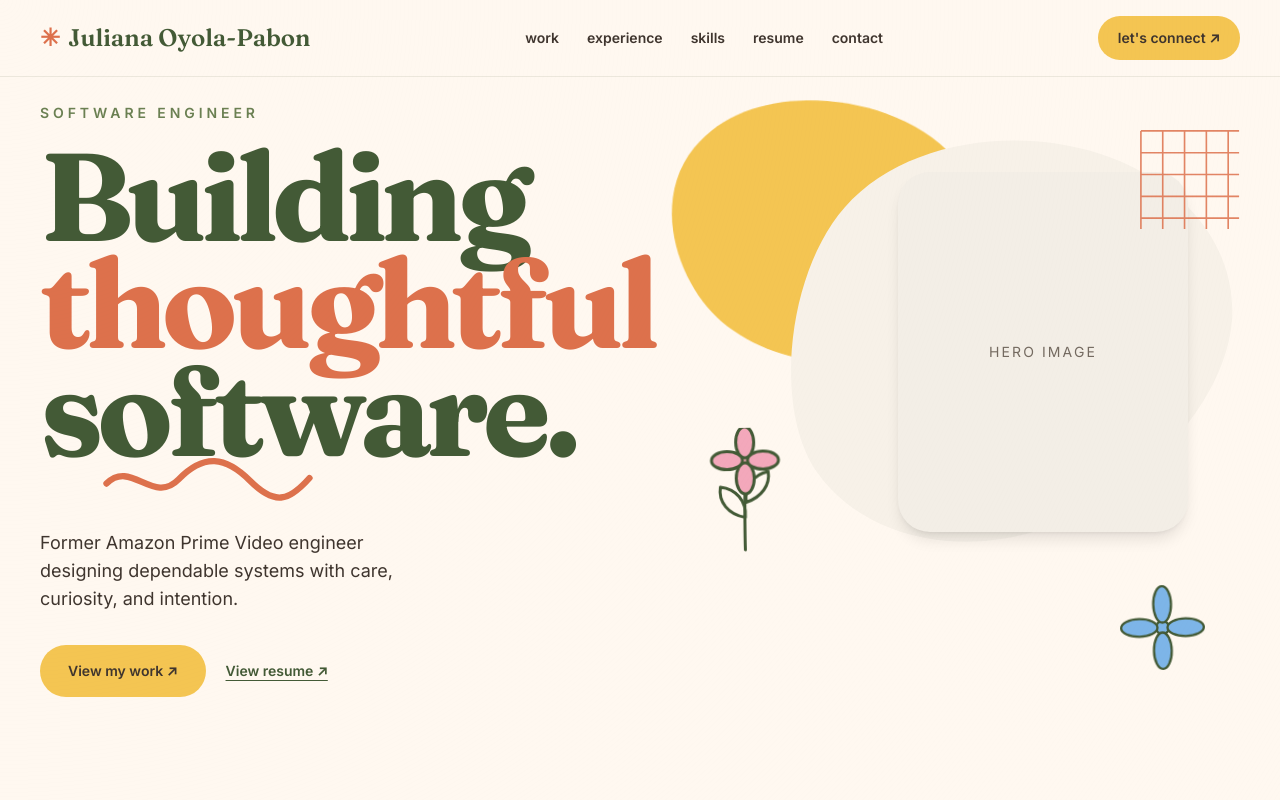
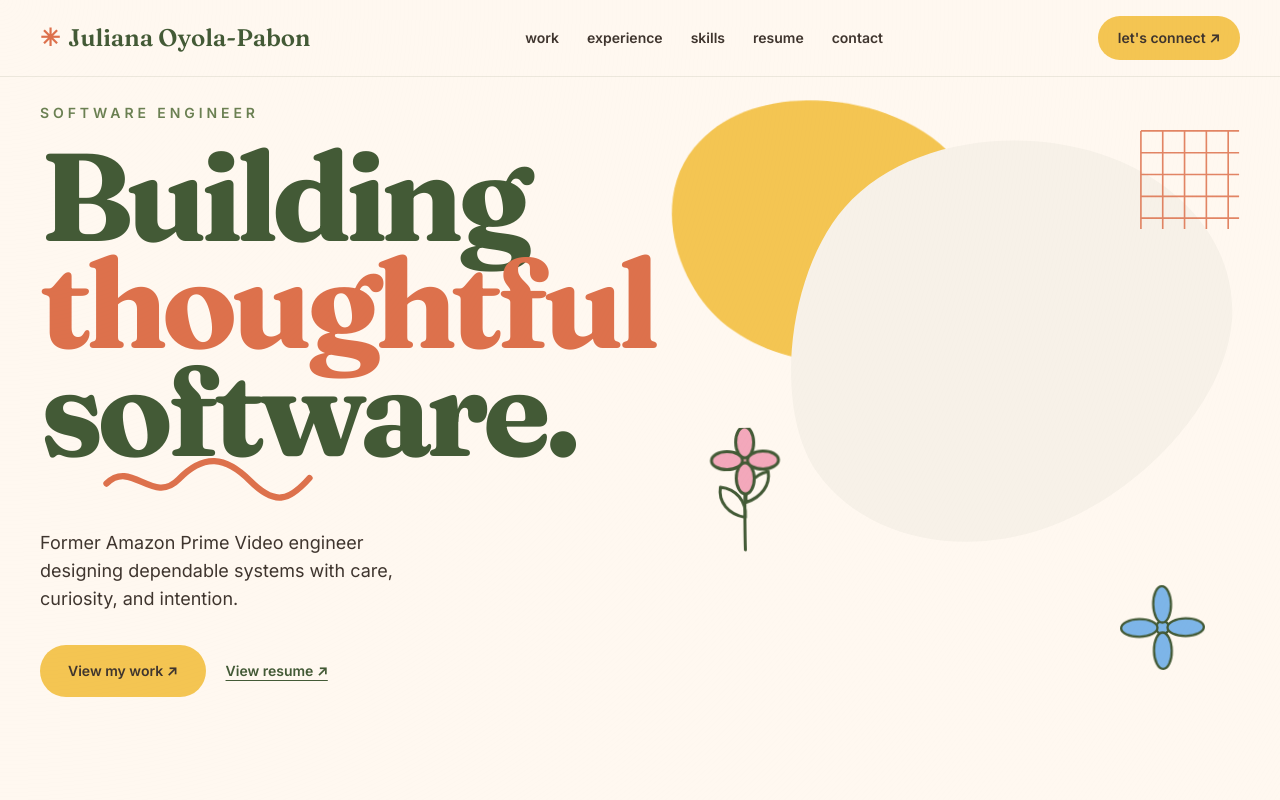
Before and after one commit to julsoyola/juliana-portfolio, a Next.js app: page / in a window 1280 px wide. Shown: the top 800 px of the page. Built offline with nearby package versions, Linux system fonts and the light colour scheme.

Commit message:
Refine hero placeholder

```diff
--- a/components/Hero.tsx
+++ b/components/Hero.tsx
@@ -70,10 +70,14 @@
             className="absolute right-[-40px] top-8 w-[360px] sm:right-0 sm:w-[460px]"
           />
 
-          <div className="absolute right-[18px] top-[72px] flex h-[285px] w-[230px] items-center justify-center rounded-[32px] bg-[#F3EEE6] text-center shadow-lg sm:right-[52px] sm:top-[82px] sm:h-[360px] sm:w-[290px]">
-            <span className="text-sm uppercase tracking-[0.15em] text-[var(--muted)]">
-              Hero image
-            </span>
+          <div className="px-6 text-center">
+            <p className="font-display text-3xl text-[var(--forest)]">
+              Visual coming soon
+            </p>
+
+            <p className="mt-2 text-sm text-[var(--muted)]">
+              A personal image or illustration will live here.
+            </p>
           </div>
 
           <Image
```
